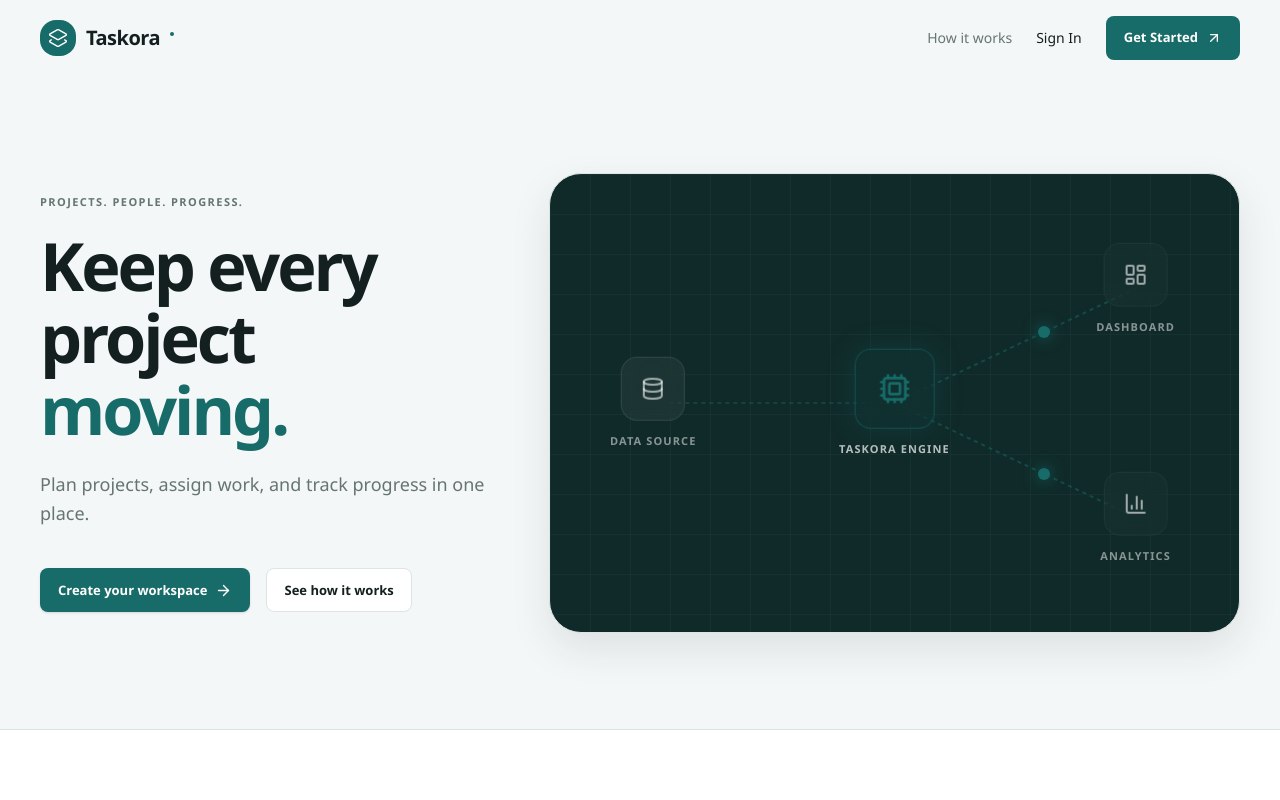
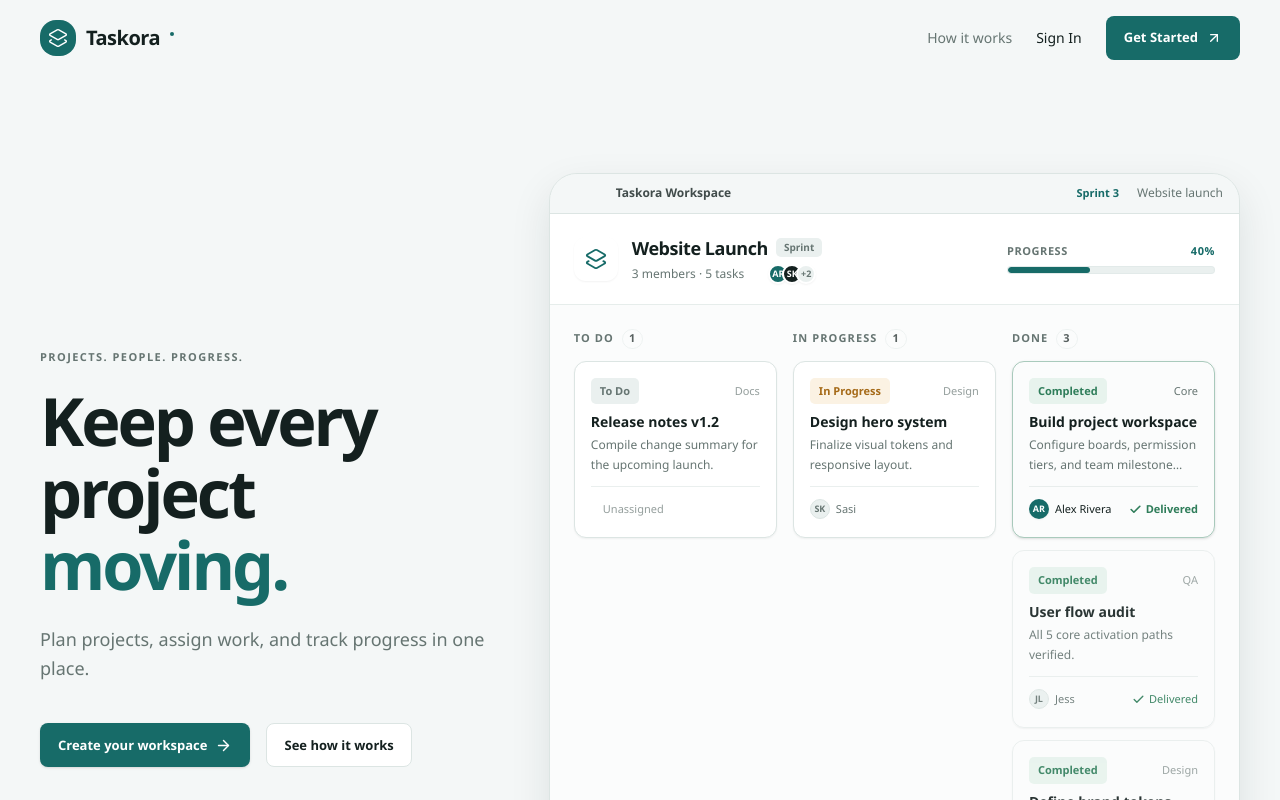
Before and after one commit to kumarnallana/Taskora-Project-Management, a Next.js app: page / in a window 1280 px wide. Shown: the top 800 px of the page. Built offline with nearby package versions, Linux system fonts and the light colour scheme.

Commit message:
refactor: rebuild Taskora hero as a live workspace preview

```diff
--- a/src/components/marketing/MarketingExperience.tsx
+++ b/src/components/marketing/MarketingExperience.tsx
@@ -33,101 +33,429 @@ const steps = [
     state: "60% delivered",
   },
 ];
-import { Database, Cpu, LayoutDashboard, BarChart3 } from "lucide-react";
-
-function DataPipelinePreview() {
-  const reduced = useReducedMotion();
+function HeroTaskCard({ step }: { step: number }) {
+  const isDone = step >= 4;
+  const isInProgress = step === 3;
+  const isAssigned = step >= 2;
 
   return (
-    <div className="product-preview relative overflow-hidden rounded-[2rem] border border-line bg-dark-product shadow-2xl min-h-[460px]">
+    <motion.div
+      layoutId="preview-hero-task"
+      transition={{
+        type: "spring",
+        stiffness: 350,
+        damping: 32,
+        mass: 0.8,
+      }}
+      className={`relative rounded-xl border p-4 shadow-sm transition-colors duration-300 ${
+        isDone
+          ? "border-success/40 bg-success-soft/30"
+          : isInProgress
+          ? "border-amber/40 bg-white ring-1 ring-amber/20"
+          : "border-line bg-white"
+      }`}
+    >
+      <div className="flex items-center justify-between gap-2 mb-2">
+        <span
+          className={`badge ${
+            isDone
+              ? "badge-DONE"
+              : isInProgress
+              ? "badge-IN_PROGRESS"
+              : "badge-TODO"
+          }`}
+        >
+          {isDone ? "Completed" : isInProgress ? "In Progress" : "To Do"}
+        </span>
+        <span className="text-[11px] font-medium text-muted">Core</span>
+      </div>
 
-      {/* Background Grid */}
-      <div className="absolute inset-0 bg-[linear-gradient(rgba(255,255,255,0.03)_1px,transparent_1px),linear-gradient(90deg,rgba(255,255,255,0.03)_1px,transparent_1px)] bg-[size:40px_40px]" />
+      <h4 className="text-[13px] sm:text-sm font-semibold text-ink leading-snug">
+        Build project workspace
+      </h4>
+      <p className="mt-1 text-[11px] sm:text-xs text-muted leading-relaxed line-clamp-2">
+        Configure boards, permission tiers, and team milestone tracking.
+      </p>
 
-      {!reduced && (
-        <style dangerouslySetInnerHTML={{ __html: `
-          @keyframes pulseLine1 {
-            0%, 100% { stroke: rgba(255,255,255,0.05); }
-            10%, 25% { stroke: rgba(23,107,104,0.5); }
+      <div className="mt-3 pt-2.5 flex items-center justify-between border-t border-line/60 text-xs">
+        <div className="flex items-center gap-1.5 min-h-[24px]">
+          {isAssigned ? (
+            <motion.div
+              key="assigned"
+              initial={{ scale: 0.6, opacity: 0 }}
+              animate={{ scale: 1, opacity: 1 }}
+              transition={{ type: "spring", stiffness: 450, damping: 25 }}
+              className="flex items-center gap-1.5"
+            >
+              <div className="h-5 w-5 rounded-full bg-accent text-white flex items-center justify-center text-[9px] font-bold shadow-xs">
+                AR
+              </div>
+              <span className="text-[11px] font-medium text-ink">Alex Rivera</span>
+            </motion.div>
+          ) : (
+            <span className="text-[11px] font-normal text-muted/70 flex items-center gap-1.5">
+              <span className="h-1.5 w-1.5 rounded-full bg-line-strong" />
+              Unassigned
+            </span>
+          )}
+        </div>
+
+        {isDone ? (
+          <motion.div
+            initial={{ scale: 0 }}
+            animate={{ scale: 1 }}
+            transition={{ type: "spring", stiffness: 400, damping: 20 }}
+            className="flex items-center gap-1 text-[11px] font-semibold text-success"
+          >
+            <Check size={13} strokeWidth={3} />
+            Delivered
+          </motion.div>
+        ) : (
+          <span className="text-[11px] font-medium text-muted/60">P1</span>
+        )}
+      </div>
+    </motion.div>
+  );
 }
-          @keyframes pulseLine2 {
-            0%, 100% { stroke: rgba(255,255,255,0.05); }
-            40%, 60% { stroke: rgba(23,107,104,0.5); }
+
+function StaticCard({
+  status,
+  title,
+  desc,
+  tag,
+  assignee,
+  isCompleted,
+}: {
+  status: "TODO" | "IN_PROGRESS" | "DONE";
+  title: string;
+  desc: string;
+  tag: string;
+  assignee?: { initials: string; name: string };
+  isCompleted?: boolean;
+}) {
+  return (
+    <div
+      className={`rounded-xl border p-4 shadow-xs transition-opacity ${
+        isCompleted
+          ? "border-line/60 bg-surface/80 opacity-90"
+          : "border-line bg-white"
+      }`}
+    >
+      <div className="flex items-center justify-between gap-2 mb-2">
+        <span
+          className={`badge ${
+            status === "DONE"
+              ? "badge-DONE"
+              : status === "IN_PROGRESS"
+              ? "badge-IN_PROGRESS"
+              : "badge-TODO"
+          }`}
+        >
+          {status === "DONE"
+            ? "Completed"
+            : status === "IN_PROGRESS"
+            ? "In Progress"
+            : "To Do"}
+        </span>
+        <span className="text-[11px] font-medium text-muted/70">{tag}</span>
+      </div>
+      <h4 className="text-[13px] sm:text-sm font-semibold text-ink leading-snug">
+        {title}
+      </h4>
+      <p className="mt-1 text-[11px] sm:text-xs text-muted leading-relaxed line-clamp-2">
+        {desc}
+      </p>
+      <div className="mt-3 pt-2.5 flex items-center justify-between border-t border-line/60 text-xs">
+        {assignee ? (
+          <div className="flex items-center gap-1.5 min-h-[24px]">
+            <div className="h-5 w-5 rounded-full bg-surface-muted text-muted font-bold text-[9px] flex items-center justify-center border border-line">
+              {assignee.initials}
+            </div>
+            <span className="text-[11px] font-medium text-muted">
+              {assignee.name}
+            </span>
+          </div>
+        ) : (
+          <span className="text-[11px] font-normal text-muted/70 flex items-center gap-1.5 min-h-[24px]">
+            <span className="h-1.5 w-1.5 rounded-full bg-line-strong" />
+            Unassigned
+          </span>
+        )}
+        {isCompleted && (
+          <span className="flex items-center gap-1 text-[11px] font-medium text-success">
+            <Check size={13} strokeWidth={2.5} />
+            Delivered
+          </span>
+        )}
+      </div>
+    </div>
+  );
 }
-          @keyframes movePacket1 {
-            0% { left: 15%; top: 50%; opacity: 0; transform: scale(0.5); }
-            5% { opacity: 1; transform: scale(1); }
-            25% { left: 50%; top: 50%; opacity: 1; transform: scale(1); }
-            26%, 100% { opacity: 0; transform: scale(0.5); }
+
+function ProductWorkspacePreview() {
+  const reduced = useReducedMotion();
+  const [step, setStep] = useState(reduced ? 5 : 1);
+  const [mobileColumn, setMobileColumn] = useState<"TODO" | "IN_PROGRESS" | "DONE">("TODO");
+
+  useEffect(() => {
+    if (reduced) {
+      setStep(5);
+      setMobileColumn("DONE");
+      return;
     }
-          @keyframes movePacket2 {
-            0%, 37% { left: 50%; top: 50%; opacity: 0; transform: scale(0.5); }
-            38% { opacity: 1; transform: scale(1); }
-            62% { left: 85%; top: 25%; opacity: 1; transform: scale(1); }
-            63%, 100% { opacity: 0; transform: scale(0.5); }
-          }
-          @keyframes movePacket3 {
-            0%, 37% { left: 50%; top: 50%; opacity: 0; transform: scale(0.5); }
-            38% { opacity: 1; transform: scale(1); }
-            62% { left: 85%; top: 75%; opacity: 1; transform: scale(1); }
-            63%, 100% { opacity: 0; transform: scale(0.5); }
-          }
-          @keyframes nodeProcessor {
-            0%, 25%, 100% { box-shadow: 0 0 0px transparent; border-color: rgba(255,255,255,0.05); background-color: rgba(255,255,255,0.02); }
-            30%, 40% { box-shadow: 0 0 30px rgba(23,107,104,0.3); border-color: rgba(23,107,104,0.6); background-color: rgba(23,107,104,0.1); }
-          }
-          @keyframes nodeDest {
-            0%, 62%, 100% { box-shadow: 0 0 0px transparent; border-color: rgba(255,255,255,0.05); background-color: rgba(255,255,255,0.02); }
-            66%, 76% { box-shadow: 0 0 25px rgba(23,107,104,0.2); border-color: rgba(23,107,104,0.4); background-color: rgba(23,107,104,0.05); }
-          }
-        `}} />
-      )}
 
-      {/* SVG Connecting Lines */}
-      <svg className="absolute inset-0 w-full h-full pointer-events-none" preserveAspectRatio="none">
-        <line x1="15%" y1="50%" x2="50%" y2="50%" stroke="rgba(255,255,255,0.05)" strokeWidth="2" strokeDasharray="4 4" style={{ animation: reduced ? 'none' : 'pulseLine1 4s infinite' }} />
-        <line x1="50%" y1="50%" x2="85%" y2="25%" stroke="rgba(255,255,255,0.05)" strokeWidth="2" strokeDasharray="4 4" style={{ animation: reduced ? 'none' : 'pulseLine2 4s infinite' }} />
-        <line x1="50%" y1="50%" x2="85%" y2="75%" stroke="rgba(255,255,255,0.05)" strokeWidth="2" strokeDasharray="4 4" style={{ animation: reduced ? 'none' : 'pulseLine2 4s infinite' }} />
-      </svg>
+    const t1 = setTimeout(() => {
+      setStep(2);
+    }, 1400);
 
-      {/* Data Packets */}
-      {!reduced && (
+    const t2 = setTimeout(() => {
+      setStep(3);
+      setMobileColumn("IN_PROGRESS");
+    }, 3000);
+
+    const t3 = setTimeout(() => {
+      setStep(4);
+      setMobileColumn("DONE");
+    }, 4800);
+
+    const t4 = setTimeout(() => {
+      setStep(5);
+    }, 6000);
+
+    return () => {
+      clearTimeout(t1);
+      clearTimeout(t2);
+      clearTimeout(t3);
+      clearTimeout(t4);
+    };
+  }, [reduced]);
+
+  return (
+    <div className="product-preview overflow-hidden rounded-[1.75rem] border border-line bg-white shadow-2xl">
+      {/* Window Chrome Header */}
+      <div className="flex items-center justify-between border-b border-line bg-surface-muted/50 px-4 py-2.5 text-xs">
+        <div className="flex items-center gap-2">
+          <div className="flex gap-1.5">
+            <span className="h-2 w-2 rounded-full bg-line-strong/80" />
+            <span className="h-2 w-2 rounded-full bg-line-strong/80" />
+            <span className="h-2 w-2 rounded-full bg-line-strong/80" />
+          </div>
+          <span className="ml-1.5 font-semibold text-ink/80">Taskora Workspace</span>
+        </div>
+        <div className="flex items-center gap-2">
+          <span className="inline-flex items-center gap-1 rounded-full bg-accent-soft px-2.5 py-0.5 text-[11px] font-semibold text-accent">
+            Sprint 3
+          </span>
+          <span className="hidden sm:inline text-muted font-medium">Website launch</span>
+        </div>
+      </div>
+
+      {/* Project Meta Bar */}
+      <div className="border-b border-line/70 bg-white px-5 py-4 sm:px-6 sm:py-5">
+        <div className="flex flex-col sm:flex-row sm:items-center justify-between gap-4">
+          <div className="flex items-center gap-3.5">
+            <div className="flex h-11 w-11 items-center justify-center rounded-xl bg-accent-soft text-accent shrink-0 shadow-xs">
+              <Layers2 size={22} />
+            </div>
+            <div>
+              <div className="flex items-center gap-2">
+                <h2 className="text-base sm:text-lg font-bold tracking-tight text-ink">Website Launch</h2>
+                <span className="badge badge-TODO !text-[10px] !py-0.5 !px-2">Sprint</span>
+              </div>
+              <div className="mt-0.5 flex flex-wrap items-center gap-2.5 text-xs text-muted">
+                <span>3 members · 5 tasks</span>
+                <span className="h-1 w-1 rounded-full bg-line-strong" />
+                <div className="flex items-center -space-x-1.5">
+                  <div
+                    className="h-5 w-5 rounded-full bg-accent text-white flex items-center justify-center text-[9px] font-bold border-2 border-white shadow-xs"
+                    title="Alex Rivera"
+                  >
+                    AR
+                  </div>
+                  <div
+                    className="h-5 w-5 rounded-full bg-ink text-white flex items-center justify-center text-[9px] font-bold border-2 border-white shadow-xs"
+                    title="Sasi Kumar"
+                  >
+                    SK
+                  </div>
+                  <div
+                    className="h-5 w-5 rounded-full bg-surface-muted text-muted flex items-center justify-center text-[9px] font-bold border-2 border-white shadow-xs"
+                    title="+2 members"
+                  >
+                    +2
+                  </div>
+                </div>
+              </div>
+            </div>
+          </div>
+
+          {/* Progress Tracking Widget (40% -> 60%) */}
+          <div className="w-full sm:w-52 shrink-0">
+            <div className="mb-1.5 flex items-center justify-between text-[11px] font-bold tracking-wider uppercase">
+              <span className="text-muted">Progress</span>
+              <span className="font-bold text-accent transition-colors duration-500">
+                {step >= 5 ? "60%" : "40%"}
+              </span>
+            </div>
+            <div className="h-2 w-full overflow-hidden rounded-full bg-surface-muted border border-line/50">
+              <motion.div
+                className="h-full bg-accent rounded-full"
+                initial={false}
+                animate={{ width: step >= 5 ? "60%" : "40%" }}
+                transition={{ duration: 0.8, ease: [0.16, 1, 0.3, 1] }}
+              />
+            </div>
+          </div>
+        </div>
+      </div>
+
+      {/* Mobile Column Tabs (< 768px) */}
+      <div className="sm:hidden flex border-b border-line bg-surface-muted/30 p-1.5 gap-1 text-xs">
+        {(["TODO", "IN_PROGRESS", "DONE"] as const).map((col) => {
+          const label = col === "TODO" ? "To Do" : col === "IN_PROGRESS" ? "In Progress" : "Done";
+          const count =
+            col === "TODO"
+              ? step <= 2
+                ? 2
+                : 1
+              : col === "IN_PROGRESS"
+              ? step === 3
+                ? 2
+                : 1
+              : step >= 4
+              ? 3
+              : 2;
+          const isActive = mobileColumn === col;
+          return (
+            <button
+              key={col}
+              type="button"
+              onClick={() => setMobileColumn(col)}
+              className={`flex-1 py-1.5 px-2 text-center font-semibold rounded-lg text-[11px] transition-colors flex items-center justify-center gap-1.5 ${
+                isActive
+                  ? "bg-white text-ink shadow-xs border border-line"
+                  : "text-muted hover:text-ink"
+              }`}
+            >
+              <span>{label}</span>
+              <span className="text-[10px] opacity-70">({count})</span>
+            </button>
+          );
+        })}
+      </div>
+
+      {/* Mobile Single Column View */}
+      <div className="sm:hidden p-4 bg-canvas/40 min-h-[290px] flex flex-col gap-3">
+        {mobileColumn === "TODO" && (
           <>
-          <div className="absolute w-3 h-3 bg-accent rounded-full shadow-[0_0_15px_rgba(23,107,104,1)] -ml-1.5 -mt-1.5 z-10" style={{ animation: 'movePacket1 4s infinite' }} />
-          <div className="absolute w-3 h-3 bg-accent rounded-full shadow-[0_0_15px_rgba(23,107,104,1)] -ml-1.5 -mt-1.5 z-10" style={{ animation: 'movePacket2 4s infinite' }} />
-          <div className="absolute w-3 h-3 bg-accent rounded-full shadow-[0_0_15px_rgba(23,107,104,1)] -ml-1.5 -mt-1.5 z-10" style={{ animation: 'movePacket3 4s infinite' }} />
+            {step <= 2 && <HeroTaskCard step={step} />}
+            <StaticCard
+              status="TODO"
+              title="Release notes v1.2"
+              desc="Compile change summary for the upcoming launch."
+              tag="Docs"
+            />
           </>
         )}
-
-      {/* Nodes (Pods) */}
-      <div className="absolute left-[15%] top-[50%] -translate-x-1/2 -translate-y-1/2 flex flex-col items-center z-20">
-        <div className="w-14 h-14 sm:w-16 sm:h-16 rounded-2xl bg-white/5 border border-white/10 backdrop-blur-md flex items-center justify-center text-white/60 mb-3">
-          <Database size={24} />
-        </div>
-        <span className="text-[10px] sm:text-[11px] font-bold text-white/50 tracking-widest uppercase whitespace-nowrap">Data Source</span>
+        {mobileColumn === "IN_PROGRESS" && (
+          <>
+            {step === 3 && <HeroTaskCard step={step} />}
+            <StaticCard
+              status="IN_PROGRESS"
+              title="Design hero system"
+              desc="Finalize visual tokens and responsive layout."
+              tag="Design"
+              assignee={{ initials: "SK", name: "Sasi" }}
+            />
+          </>
+        )}
+        {mobileColumn === "DONE" && (
+          <>
+            {step >= 4 && <HeroTaskCard step={step} />}
+            <StaticCard
+              status="DONE"
+              title="User flow audit"
+              desc="All 5 core activation paths verified."
+              tag="QA"
+              assignee={{ initials: "JL", name: "Jess" }}
+              isCompleted
+            />
+            <StaticCard
+              status="DONE"
+              title="Define brand tokens"
+              desc="Approved color system and spacing scale."
+              tag="Design"
+              assignee={{ initials: "AR", name: "Alex" }}
+              isCompleted
+            />
+          </>
+        )}
       </div>
 
-      <div className="absolute left-[50%] top-[50%] -translate-x-1/2 -translate-y-1/2 flex flex-col items-center z-20">
-        <div className="relative w-16 h-16 sm:w-20 sm:h-20 rounded-2xl bg-white/5 border border-white/10 backdrop-blur-md flex items-center justify-center text-accent mb-3" style={{ animation: reduced ? 'none' : 'nodeProcessor 4s infinite' }}>
-          <Cpu size={32} />
-        </div>
-        <span className="text-[10px] sm:text-[11px] font-bold text-white/70 tracking-widest uppercase whitespace-nowrap">Taskora Engine</span>
+      {/* Desktop / Tablet 3-Column Board (>= 640px) */}
+      <div className="hidden sm:grid sm:grid-cols-3 gap-4 p-5 sm:p-6 bg-canvas/40 min-h-[380px]">
+        {/* Column 1: TO DO */}
+        <div className="flex flex-col gap-3">
+          <h3 className="flex items-center gap-2 text-[11px] font-bold tracking-widest text-muted uppercase">
+            <span>To Do</span>
+            <span className="flex h-5 min-w-[20px] items-center justify-center rounded-full bg-surface text-ink px-1.5 opacity-70 border border-line/60">
+              {step <= 2 ? 2 : 1}
+            </span>
+          </h3>
+          {step <= 2 && <HeroTaskCard step={step} />}
+          <StaticCard
+            status="TODO"
+            title="Release notes v1.2"
+            desc="Compile change summary for the upcoming launch."
+            tag="Docs"
+          />
         </div>
 
-      <div className="absolute left-[85%] top-[25%] -translate-x-1/2 -translate-y-1/2 flex flex-col items-center z-20">
-        <div className="w-14 h-14 sm:w-16 sm:h-16 rounded-2xl bg-white/5 border border-white/10 backdrop-blur-md flex items-center justify-center text-white/60 mb-3" style={{ animation: reduced ? 'none' : 'nodeDest 4s infinite' }}>
-          <LayoutDashboard size={24} />
-        </div>
-        <span className="text-[10px] sm:text-[11px] font-bold text-white/50 tracking-widest uppercase whitespace-nowrap">Dashboard</span>
+        {/* Column 2: IN PROGRESS */}
+        <div className="flex flex-col gap-3">
+          <h3 className="flex items-center gap-2 text-[11px] font-bold tracking-widest text-muted uppercase">
+            <span>In Progress</span>
+            <span className="flex h-5 min-w-[20px] items-center justify-center rounded-full bg-surface text-ink px-1.5 opacity-70 border border-line/60">
+              {step === 3 ? 2 : 1}
+            </span>
+          </h3>
+          {step === 3 && <HeroTaskCard step={step} />}
+          <StaticCard
+            status="IN_PROGRESS"
+            title="Design hero system"
+            desc="Finalize visual tokens and responsive layout."
+            tag="Design"
+            assignee={{ initials: "SK", name: "Sasi" }}
+          />
         </div>
 
-      <div className="absolute left-[85%] top-[75%] -translate-x-1/2 -translate-y-1/2 flex flex-col items-center z-20">
-        <div className="w-14 h-14 sm:w-16 sm:h-16 rounded-2xl bg-white/5 border border-white/10 backdrop-blur-md flex items-center justify-center text-white/60 mb-3" style={{ animation: reduced ? 'none' : 'nodeDest 4s infinite' }}>
-          <BarChart3 size={24} />
+        {/* Column 3: DONE */}
+        <div className="flex flex-col gap-3">
+          <h3 className="flex items-center gap-2 text-[11px] font-bold tracking-widest text-muted uppercase">
+            <span>Done</span>
+            <span className="flex h-5 min-w-[20px] items-center justify-center rounded-full bg-surface text-ink px-1.5 opacity-70 border border-line/60">
+              {step >= 4 ? 3 : 2}
+            </span>
+          </h3>
+          {step >= 4 && <HeroTaskCard step={step} />}
+          <StaticCard
+            status="DONE"
+            title="User flow audit"
+            desc="All 5 core activation paths verified."
+            tag="QA"
+            assignee={{ initials: "JL", name: "Jess" }}
+            isCompleted
+          />
+          <StaticCard
+            status="DONE"
+            title="Define brand tokens"
+            desc="Approved color system and spacing scale."
+            tag="Design"
+            assignee={{ initials: "AR", name: "Alex" }}
+            isCompleted
+          />
         </div>
-        <span className="text-[10px] sm:text-[11px] font-bold text-white/50 tracking-widest uppercase whitespace-nowrap">Analytics</span>
       </div>
-
     </div>
   );
 }
@@ -237,7 +565,7 @@ export function MarketingExperience() {
               </div>
             </div>
             <div data-stage className="relative z-10 w-full">
-              <DataPipelinePreview />
+              <ProductWorkspacePreview />
             </div>
           </section>
           <section
```
Lines whose indentation alone changed are shown as unchanged.
